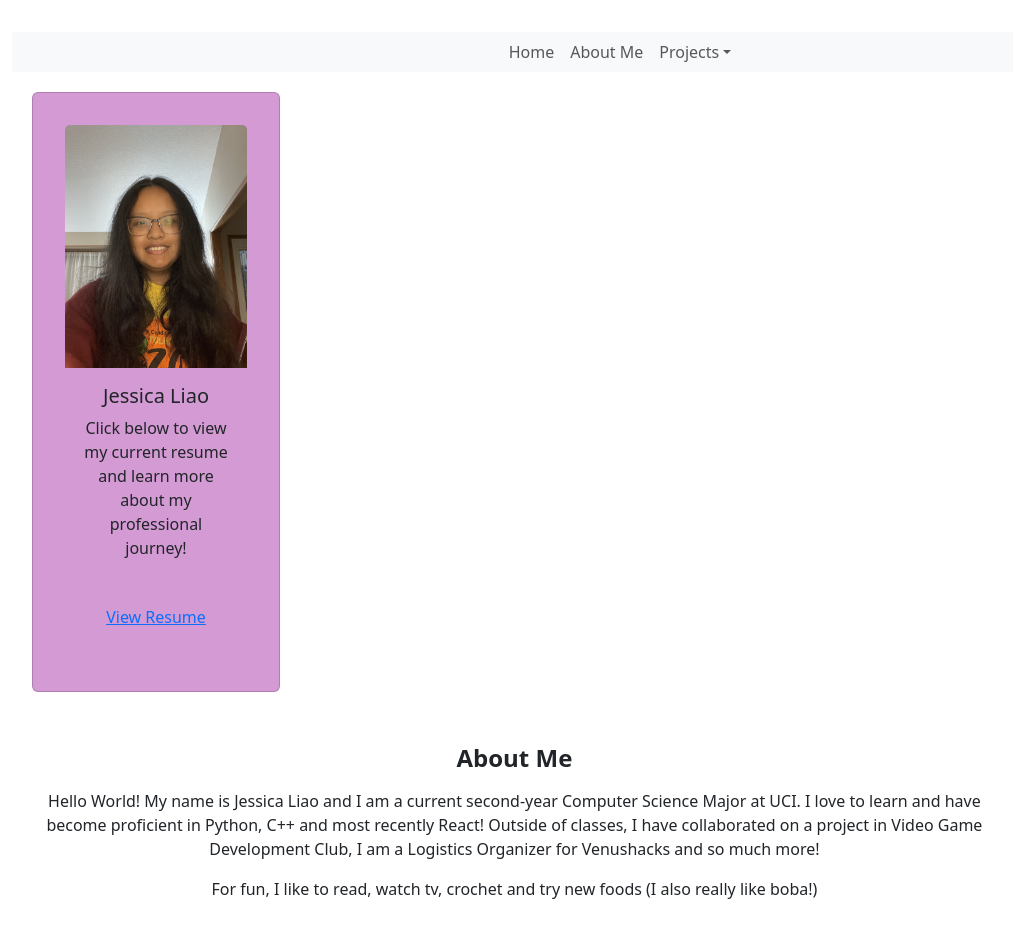
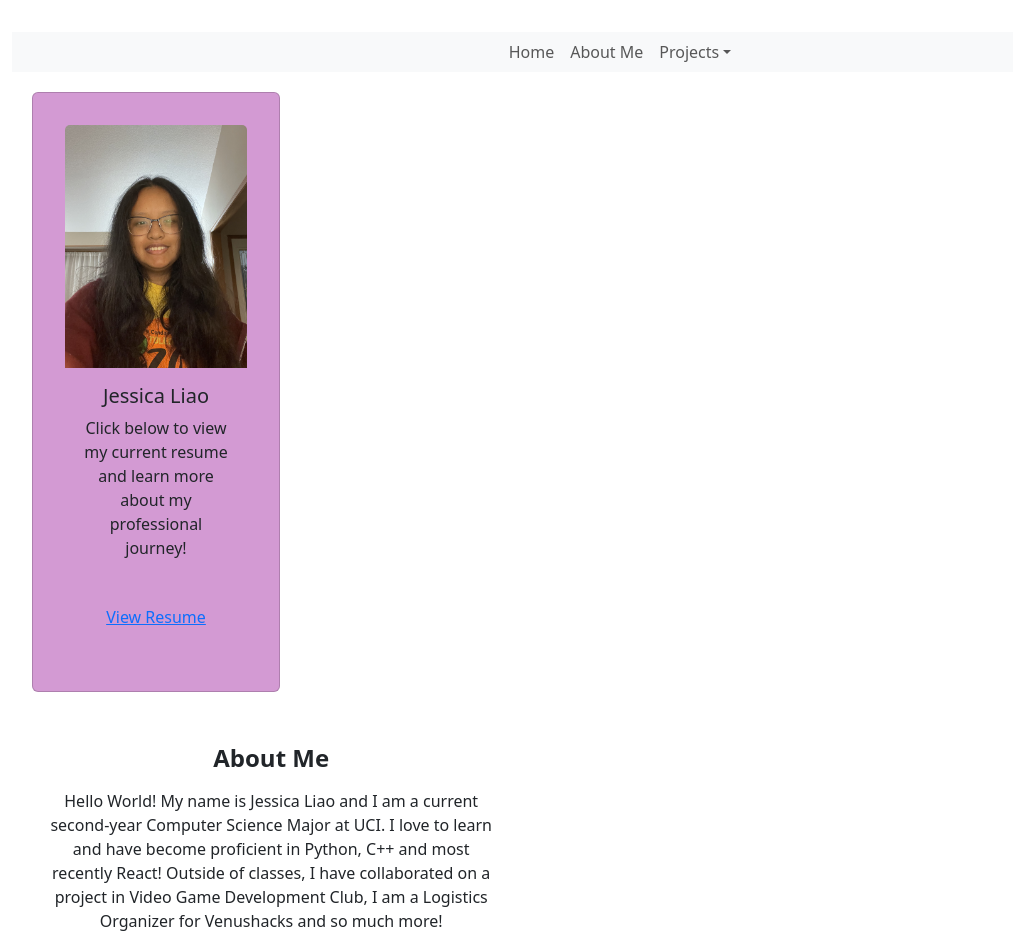
Before and after one commit to jessl314/JessicaL-Blog-Project, a React (Vite) app in the folder frontend/: page /about in a window 1280 px wide. Shown: the top 952 px of the page, without its empty margins (20-1033 px from the left). Built offline with nearby package versions, Linux system fonts and the light colour scheme.

Commit message:
changing about me size

```diff
--- a/frontend/src/pages/About.css
+++ b/frontend/src/pages/About.css
@@ -15,7 +15,7 @@
 .about-me {
     padding: 1rem;
     margin: 1rem;
-    width: 80%;
+    width: 40%;
     justify-content: right;
     align-items: top;
     /* background-color: #f9f9f9;      */
```
